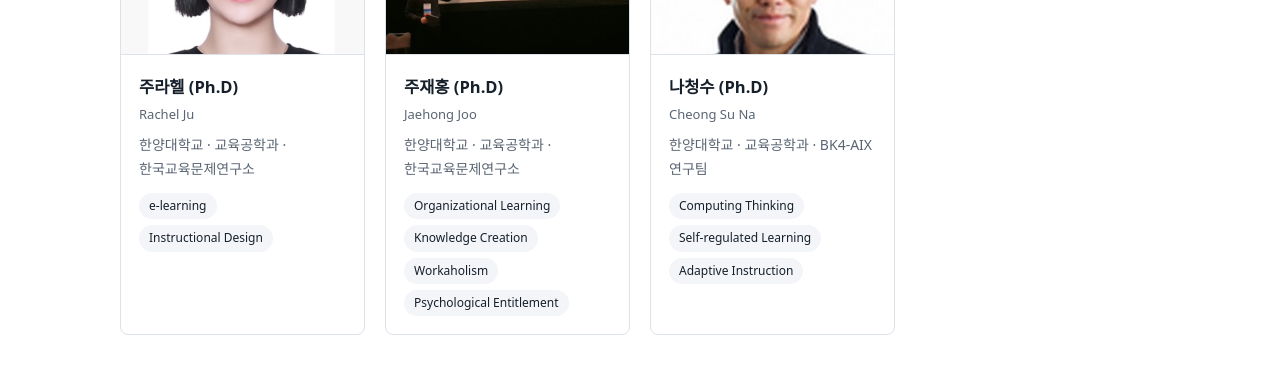
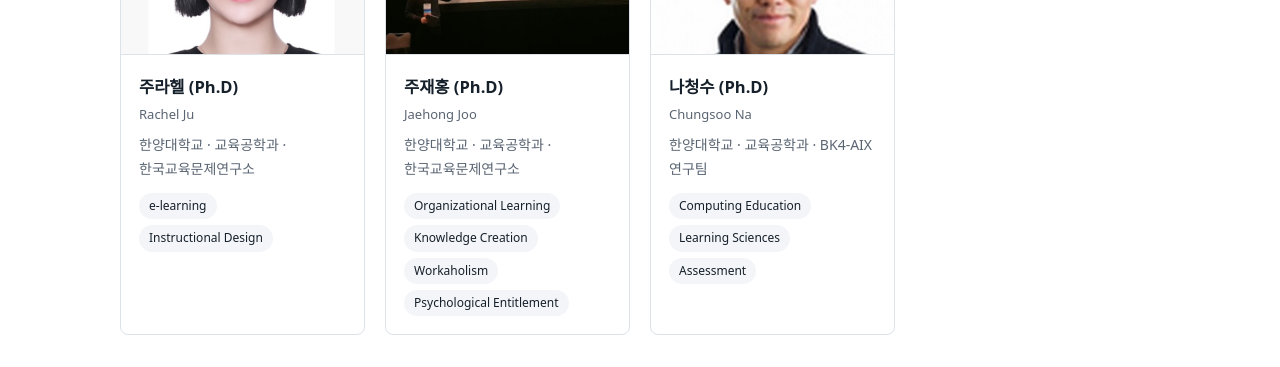
Before and after one commit to drsprolab/drsprolab.github.io, a Jekyll site: the page built from members.md, in a window 1280 px wide and 900 px high, scrolled down 3451 px. Shown: the part 155-522 px from the top of the window. Built offline with Jekyll 4.4.1, drawn with Linux system fonts in a browser that asks for light colours; some web fonts are replaced.

Commit message:
Members: 나청수 영문 이름(Chungsoo Na)과 연구 키워드 변경
Co-Authored-By: Claude Opus 5.5 <noreply@anthropic.com>

```diff
--- a/_data/members.yml
+++ b/_data/members.yml
@@ -17,12 +17,12 @@ postdoc:
       - "Psychological Entitlement"
     affiliation: "한양대학교 · 교육공학과 · 한국교육문제연구소"
   - name: "나청수"
-    name_en: "Cheong Su Na"
+    name_en: "Chungsoo Na"
     credential: "Ph.D"
     interests:
-      - "Computing Thinking"
-      - "Self-regulated Learning"
-      - "Adaptive Instruction"
+      - "Computing Education"
+      - "Learning Sciences"
+      - "Assessment"
     affiliation: "한양대학교 · 교육공학과 · BK4-AIX 연구팀"
 phd:
   - name: "윤희제"
```
